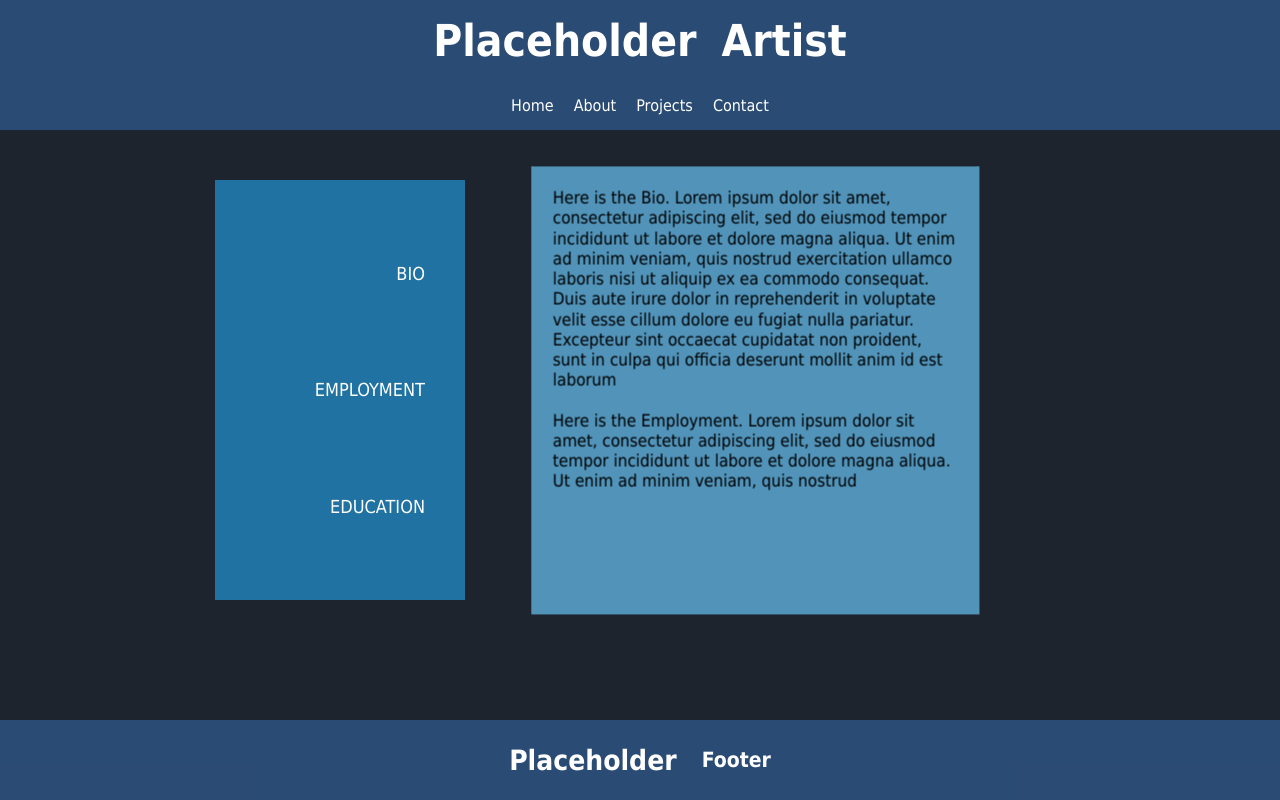
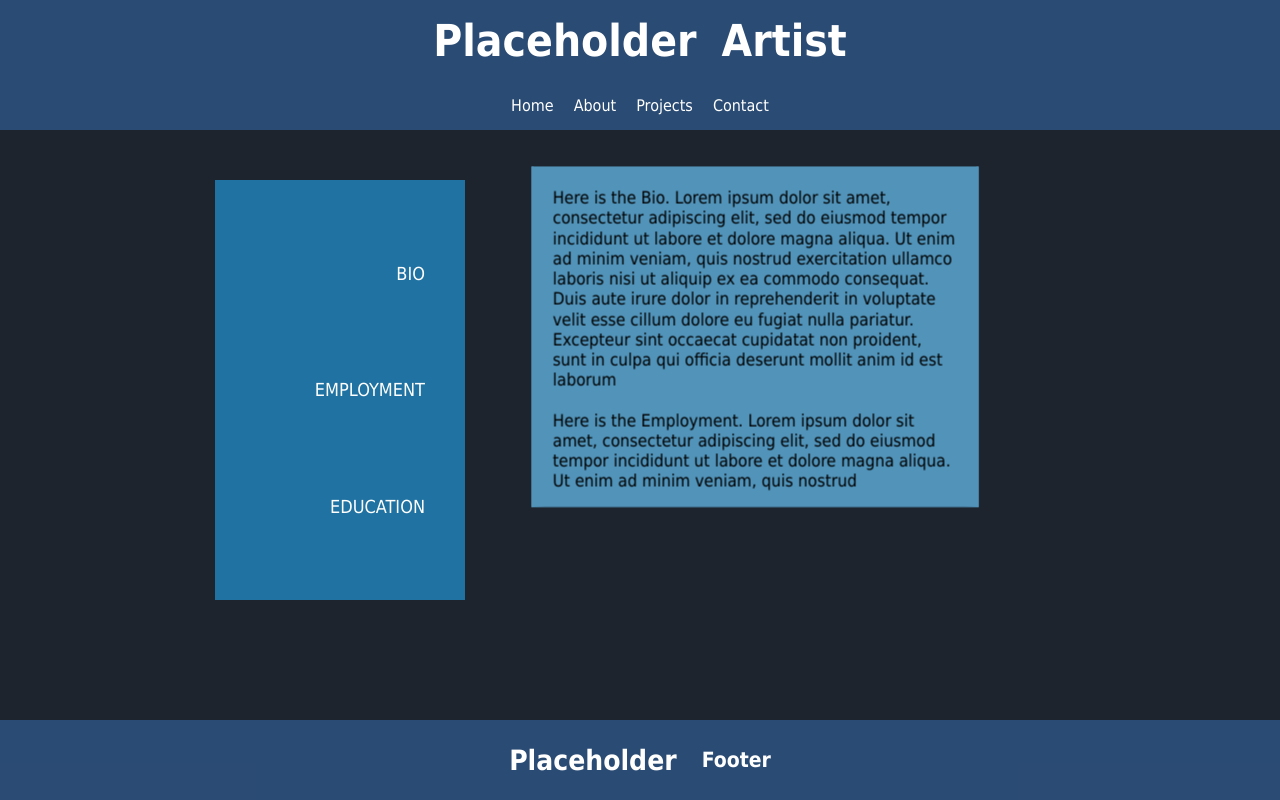
Before and after one commit to reedjoe/next-portfolio-site, a Next.js app: page /next-portfolio-site/about in a window 1280 px wide. Built offline with nearby package versions, Linux system fonts and the light colour scheme.

Commit message:
Fix animation for maxHeight

```diff
--- a/pages/about.tsx
+++ b/pages/about.tsx
@@ -4,32 +4,45 @@ import styles from '../styles/About.module.css';
 
 export default function About() {
   const rightContainerRef = useRef<HTMLElement>(null);
+  const bioContainerRef = useRef<HTMLElement>(null);
+  const educationContainerRef = useRef<HTMLElement>(null);
+  const employmentContainerRef = useRef<HTMLElement>(null);
   const [currentSection, setCurrentSection] = useState('bio');
   const [currentRotation, setCurrentRotation] = useState(0);
   const baseTransform = 'perspective(2000px) rotateX(-90deg) rotate(180deg) scaleX(-1)';
 
   //TODO: refactor this ugly shit, and add some CSS to indicate which section is selected
   const setSection = (newSection: string) => {
-    if (!rightContainerRef.current) {
+    if (!rightContainerRef?.current ||
+      !bioContainerRef?.current ||
+      !educationContainerRef?.current ||
+      !employmentContainerRef?.current) {
       return;
     }
 
-    let newRotation = currentRotation;
+    let useForwardRotation;
+    let newMaxHeight;
     switch (newSection) {
       case 'bio':
-        newRotation = currentSection === 'education' ? currentRotation + 120 : currentRotation - 120;
+        useForwardRotation = currentSection === 'education';
+        newMaxHeight = '320';
         break;
       case 'education':
-        newRotation = currentSection === 'employment' ? currentRotation + 120 : currentRotation - 120;
+        useForwardRotation = currentSection === 'employment';
+        newMaxHeight = '220';
         break;
       case 'employment':
-        newRotation = currentSection === 'bio' ? currentRotation + 120 : currentRotation - 120;
+        useForwardRotation = currentSection === 'bio';
+        newMaxHeight = '410';
         break;
     }
 
+    const newRotation = useForwardRotation ? currentRotation + 120 : currentRotation - 120
     setCurrentSection(newSection);
     setCurrentRotation(newRotation);
     rightContainerRef.current.style.transform = `${baseTransform} rotate(${newRotation}deg)`;
+    bioContainerRef.current.style.maxHeight = educationContainerRef.current.style.maxHeight =
+      employmentContainerRef.current.style.maxHeight = `${newMaxHeight}px`;
   }
 
   return (
@@ -59,7 +72,7 @@ export default function About() {
           </div>
           <div ref={rightContainerRef as LegacyRef<HTMLDivElement>} className={`${styles.rightContainer}`}>
             <div className={styles.sectionWrapper}>
-              <div className={styles.sectionContainer}>
+              <div ref={bioContainerRef as LegacyRef<HTMLDivElement>} className={styles.sectionContainer}>
                 Here is the Bio. Lorem ipsum dolor sit amet, consectetur adipiscing elit, sed do eiusmod tempor incididunt ut labore et dolore magna aliqua. Ut enim ad minim veniam, quis nostrud exercitation ullamco laboris nisi ut aliquip ex ea commodo consequat. Duis aute irure dolor in reprehenderit in voluptate velit esse cillum dolore eu fugiat nulla pariatur. Excepteur sint occaecat cupidatat non proident, sunt in culpa qui officia deserunt mollit anim id est laborum
                 <br/>
                 <br/>
@@ -67,7 +80,7 @@ export default function About() {
               </div>
             </div>
             <div className={styles.sectionWrapper}>
-              <div className={styles.sectionContainer}>
+              <div ref={educationContainerRef as LegacyRef<HTMLDivElement>} className={styles.sectionContainer}>
                 <h3>Degree name</h3>
                 <br/>
                 <h4>Universtity name - Grade</h4>
@@ -77,7 +90,7 @@ export default function About() {
               </div>
             </div>
             <div className={styles.sectionWrapper}>
-              <div className={styles.sectionContainer}>
+              <div ref={employmentContainerRef as LegacyRef<HTMLDivElement>} className={styles.sectionContainer}>
                 Here is the Employment. Lorem ipsum dolor sit amet, consectetur adipiscing elit, sed do eiusmod tempor incididunt ut labore et dolore magna aliqua. Ut enim ad minim veniam, quis nostrud exercitation ullamco laboris nisi ut aliquip ex ea commodo consequat. Duis aute irure dolor in reprehenderit in voluptate velit esse cillum dolore eu fugiat nulla pariatur. Excepteur sint occaecat cupidatat non proident, sunt in culpa qui officia deserunt mollit anim id est laborum
                 <br/>
                 <br/>
--- a/styles/About.module.css
+++ b/styles/About.module.css
@@ -97,7 +97,7 @@
     }
 }
 
-@keyframes rotation {
+/* @keyframes rotation {
     0%, 5% {
         transform: var(--_t) rotate(0deg);
     }
@@ -110,7 +110,7 @@
     94%, 100% {
         transform: var(--_t) rotate(360deg);
     }
-}
+} */
 
 .rightContainer > div {
     grid-area: 1 / 1;
@@ -144,10 +144,12 @@
     padding: 20px;
     overflow: hidden;
     /* animation: height 14s cubic-bezier(0.5, -0.2, 0.5, 1.2) infinite; */
+    transition: all cubic-bezier(0.5, -0.2, 0.5, 1.2) 1.5s;
     height: 100%;
+    max-height: 320px;
 }
 
-@keyframes height {
+/* @keyframes height {
     0%, 5% {
         max-height: 320px;
     }
@@ -160,4 +162,4 @@
     94%, 100% {
         max-height: 320px;
     }
-}
+} */
```
